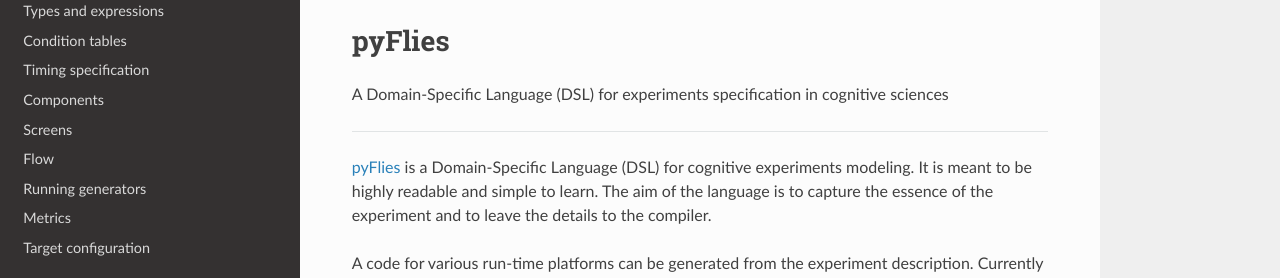
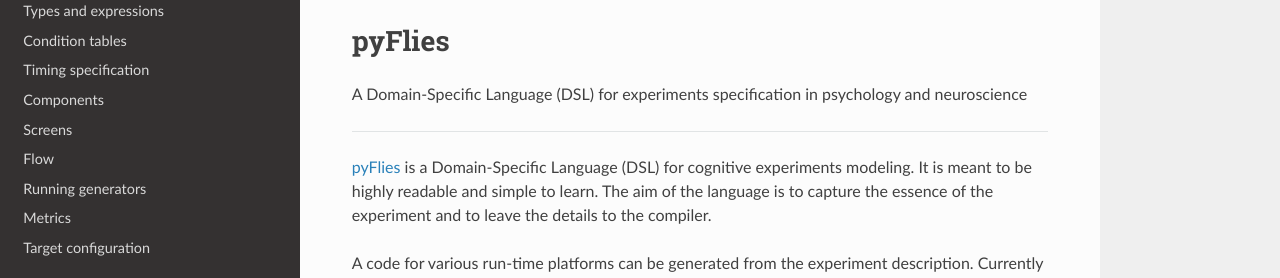
Before and after one commit to pyflies/pyflies, an MkDocs documentation site: the page built from docs/index.md, in a window 1280 px wide and 900 px high. Shown: the part 229-507 px from the top of the window. Built offline with MkDocs 1.6.1, drawn with Linux system fonts in a browser that asks for light colours; nearby versions of some CDN libraries.

Commit message:
Update description

```diff
--- a/docs/index.md
+++ b/docs/index.md
@@ -2,7 +2,7 @@
 
 # pyFlies
 
-A Domain-Specific Language (DSL) for experiments specification in cognitive sciences
+A Domain-Specific Language (DSL) for experiments specification in psychology and neuroscience
 
 ---
 
--- a/mkdocs.yml
+++ b/mkdocs.yml
@@ -1,6 +1,6 @@
 site_name: pyFlies
 
-site_description: A Domain-Specific Language (DSL) for specification of experiments in cognitive cognitive sciences
+site_description: A Domain-Specific Language (DSL) for experiments specification in psychology and neuroscience
 site_author: Igor Dejanović
 
 repo_url: https://github.com/pyflies/pyflies
--- a/setup.cfg
+++ b/setup.cfg
@@ -3,7 +3,7 @@ name = pyflies
 author = Igor Dejanovic
 author_email = igor.dejanovic@gmail.com
 license = MIT
-description = A Domain-Specific Language for behavioral science experiments specification
+description = A Domain-Specific Language (DSL) for experiments specification in psychology and neuroscience
 keywords = behavior, reaction time, psychology, neuroscience, textX, DSL
 url =
 long_description = file: README.md
```
Also changed, not shown: README.md (+3 -3 lines).
